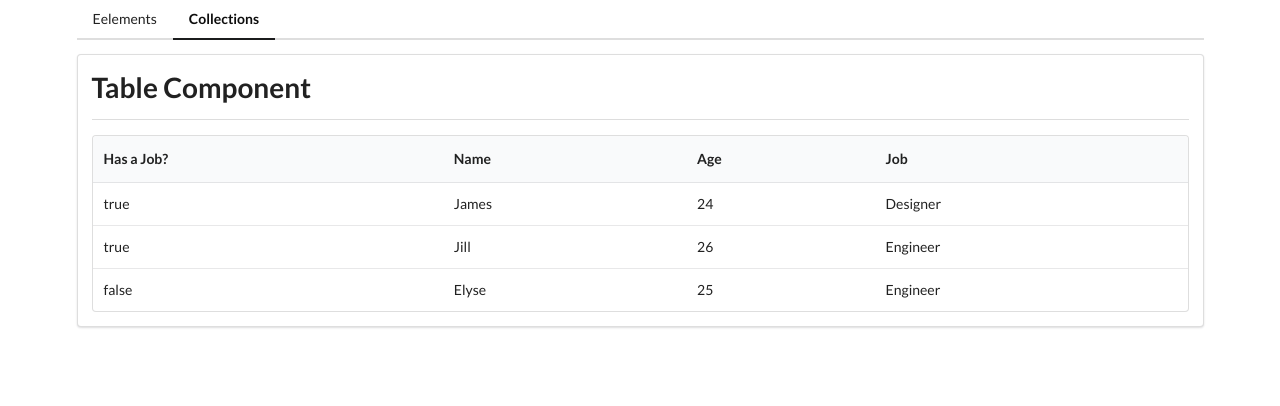
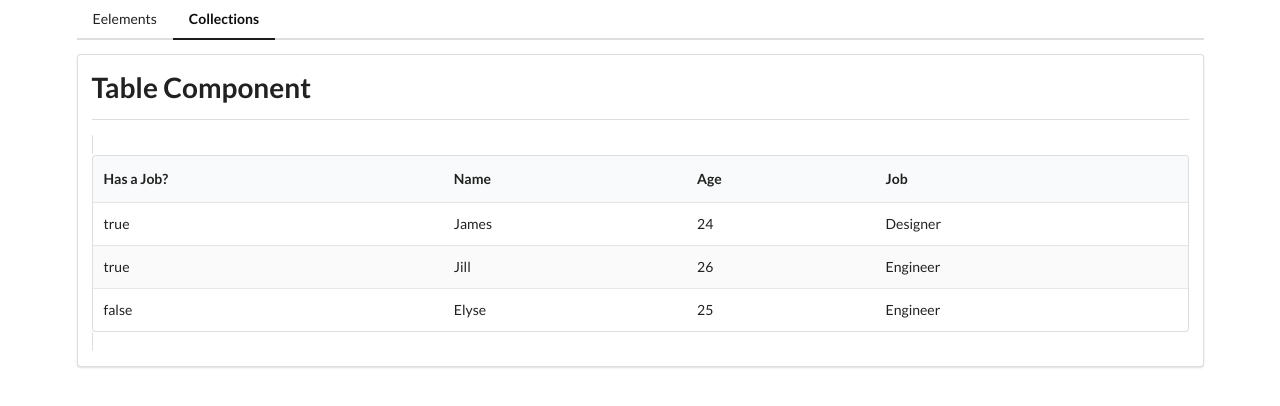
Before and after one commit to elsayedabdelnaby/angular-learning-projects, an Angular app in the folder comps/: page /collections in a window 1280 px wide. Shown: the top 406 px of the page. Built offline with nearby package versions, Linux system fonts and the light colour scheme.

Commit message:
handle passing classes to the table component

```diff
--- a/comps/src/app/collections/collections-home/collections-home.component.html
+++ b/comps/src/app/collections/collections-home/collections-home.component.html
@@ -1,2 +1,2 @@
 <app-divider>Table Component</app-divider>
-<app-table [headers]="headers" [data]="data"></app-table>
+<app-table class="ui striped table" [headers]="headers" [data]="data"></app-table>
--- a/comps/src/app/collections/table/table.component.html
+++ b/comps/src/app/collections/table/table.component.html
@@ -1,4 +1,4 @@
-<table class="ui table">
+<table [ngClass]="classNames">
   <thead>
     <tr>
       <th *ngFor="let header of headers">
--- a/comps/src/app/collections/table/table.component.ts
+++ b/comps/src/app/collections/table/table.component.ts
@@ -6,10 +6,16 @@ import { Component, OnInit, Input } from '@angular/core';
   styleUrls: ['./table.component.css']
 })
 export class TableComponent implements OnInit {
-  @Input() headers: any[] = [];
-  @Input() data: any[] = [];
+  //@Input() classNames: string; //this is mean when pass a parameter to TableComponent with classNames
+  @Input('class') classNames: string; //this is mean when pass a parameter to TableComponent with class
+  @Input() headers: any[];
+  @Input() data: any[];
 
-  constructor() {}
+  constructor() {
+    this.classNames = '';
+    this.headers = [];
+    this.data = [];
+  }
 
   ngOnInit() {}
 }
```
